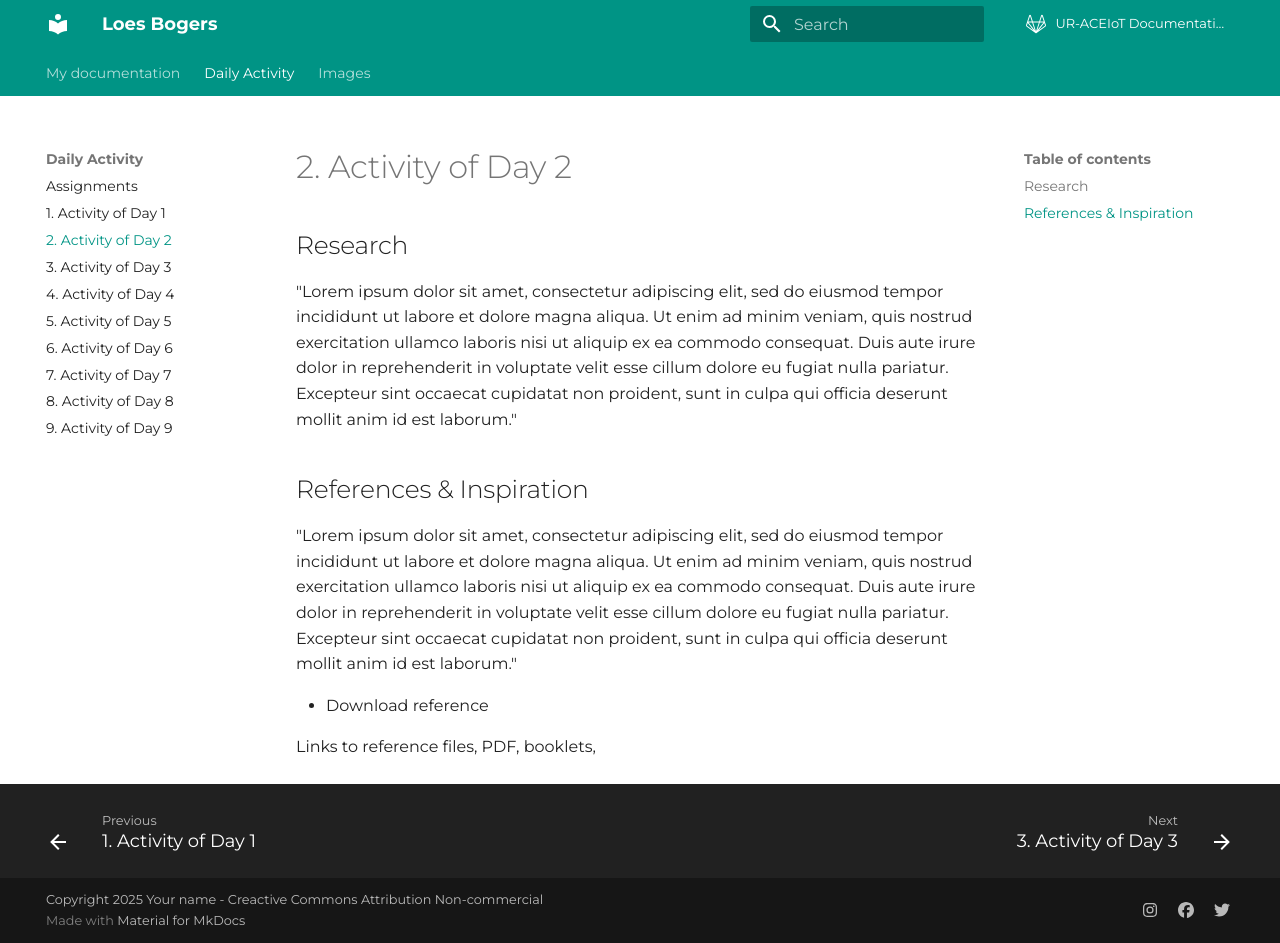
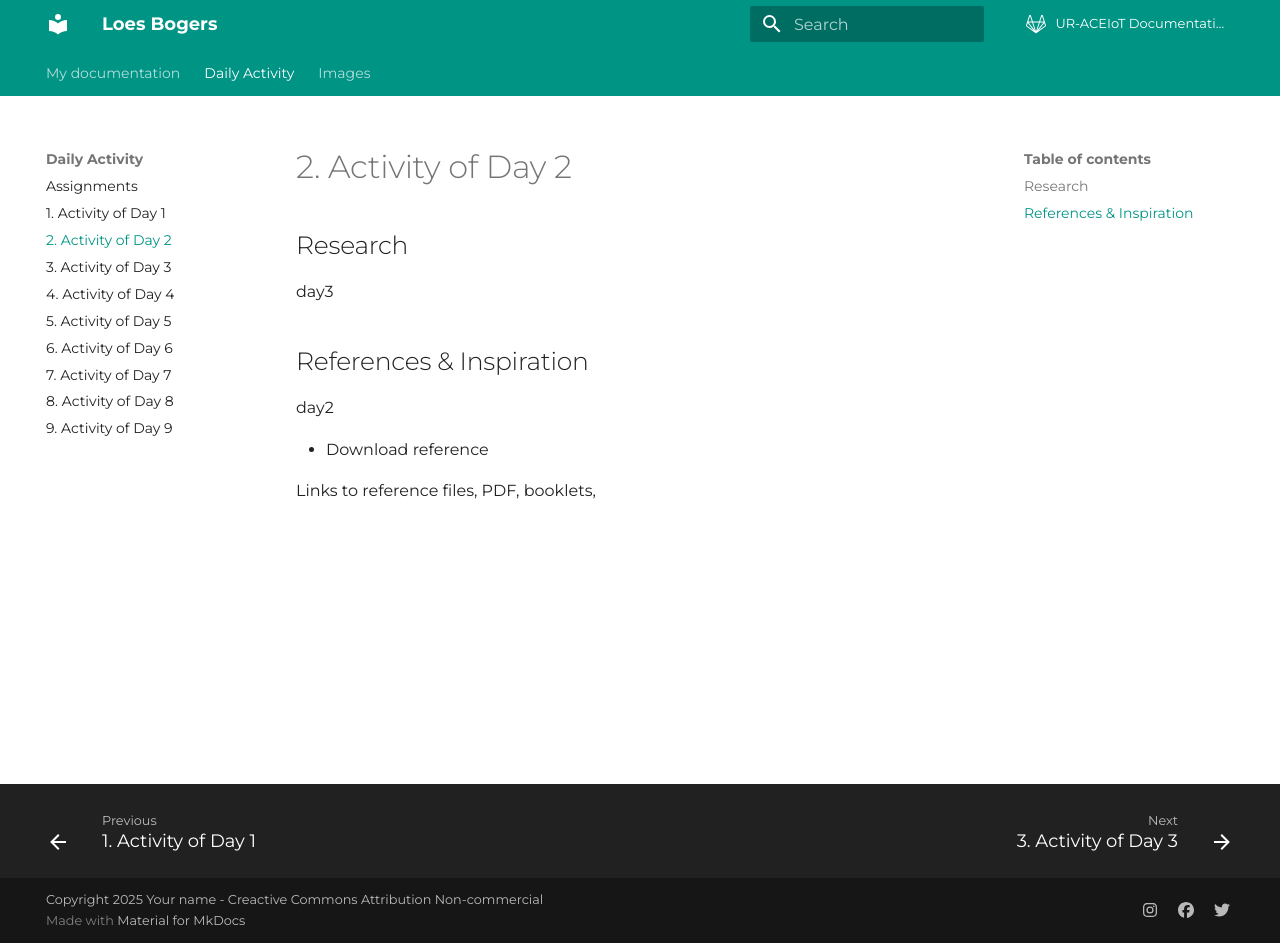
Before and after one commit to mugabiyimana/fablab12, an MkDocs documentation site: the page built from docs/Daily-Activity/day_2.md, in a window 1280 px wide and 943 px high. Built offline with MkDocs 1.6.1 and Material for MkDocs 9.7.7, drawn with Linux system fonts in a browser that asks for light colours.

Commit message:
test2
testwork 2

```diff
--- a/docs/Daily-Activity/day_2.md
+++ b/docs/Daily-Activity/day_2.md
@@ -2,11 +2,11 @@
 
 ## Research
 
-"Lorem ipsum dolor sit amet, consectetur adipiscing elit, sed do eiusmod tempor incididunt ut labore et dolore magna aliqua. Ut enim ad minim veniam, quis nostrud exercitation ullamco laboris nisi ut aliquip ex ea commodo consequat. Duis aute irure dolor in reprehenderit in voluptate velit esse cillum dolore eu fugiat nulla pariatur. Excepteur sint occaecat cupidatat non proident, sunt in culpa qui officia deserunt mollit anim id est laborum."
+day3
 
 ## References & Inspiration
 
-"Lorem ipsum dolor sit amet, consectetur adipiscing elit, sed do eiusmod tempor incididunt ut labore et dolore magna aliqua. Ut enim ad minim veniam, quis nostrud exercitation ullamco laboris nisi ut aliquip ex ea commodo consequat. Duis aute irure dolor in reprehenderit in voluptate velit esse cillum dolore eu fugiat nulla pariatur. Excepteur sint occaecat cupidatat non proident, sunt in culpa qui officia deserunt mollit anim id est laborum."
+day2
 
 
 * Download reference
```
Also changed, not shown: docs/images/day_2/FreeCAD_L 3D image.jpeg (added), 1 other file.
